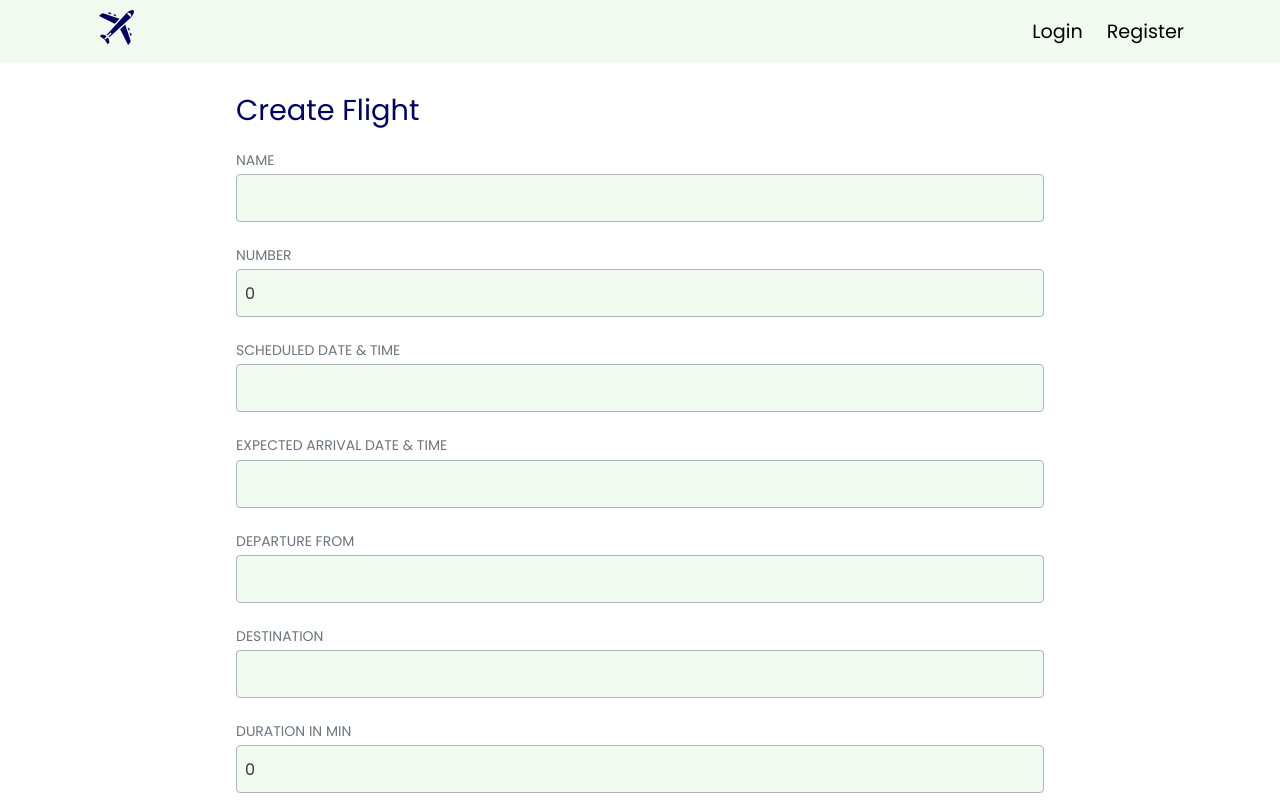
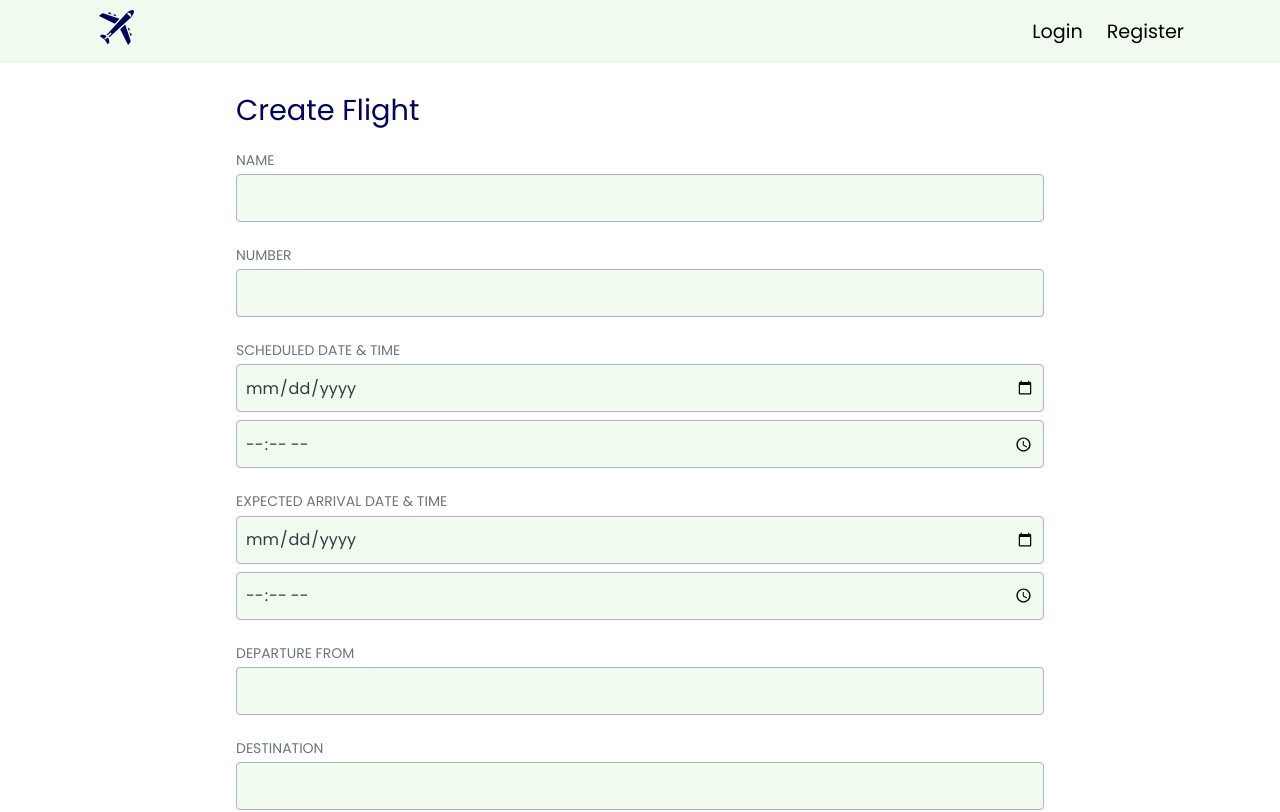
Before and after one commit to alexandreprevi/flightManager-braive, a React (Create React App) app in the folder frontend/: page /create in a window 1280 px wide. Shown: the top 812 px of the page. Built offline with nearby package versions, Linux system fonts and the light colour scheme.

Commit message:
updated CreateFlight with date and time inputs

```diff
--- a/frontend/src/pages/CreateFlight.jsx
+++ b/frontend/src/pages/CreateFlight.jsx
@@ -13,20 +13,24 @@ const CreateFlight = () => {
   const navigate = useNavigate()
   const [formData, setFormData] = useState({
     flightName: "",
-    flightNumber: 0,
-    scheduledDateAndTime: "",
-    expectedArrivalDateAndTime: "",
+    flightNumber: "",
+    scheduledDate: "",
+    scheduledTime: "",
+    expectedArrivalDate: "",
+    expectedArrivalTime: "",
     departureFrom: "",
     destination: "",
-    fare: 0,
-    duration: 0,
+    fare: "",
+    duration: "",
   })
 
   const {
     flightName,
     flightNumber,
-    scheduledDateAndTime,
-    expectedArrivalDateAndTime,
+    scheduledDate,
+    scheduledTime,
+    expectedArrivalDate,
+    expectedArrivalTime,
     departureFrom,
     destination,
     fare,
@@ -50,7 +54,30 @@ const CreateFlight = () => {
       return
     }
 
-    dispatch(createFlight(formData))
+    const scheduledDateAndTime = `${scheduledDate}T${scheduledTime}:00`
+    const expectedArrivalDateAndTime = `${expectedArrivalDate}T${expectedArrivalTime}:00`
+
+    if (
+      Date.parse(scheduledDateAndTime) > Date.parse(expectedArrivalDateAndTime)
+    ) {
+      toast.error(
+        "Arrival date & time must be later than departure date & time"
+      )
+      return
+    }
+
+    dispatch(
+      createFlight({
+        flightName: flightName.charAt(0).toUpperCase() + flightName.slice(1),
+        flightNumber,
+        scheduledDateAndTime,
+        expectedArrivalDateAndTime,
+        departureFrom,
+        destination,
+        fare,
+        duration,
+      })
+    )
     navigate("/")
   }
 
@@ -78,22 +105,42 @@ const CreateFlight = () => {
               onChange={onChange}
             />
           </Form.Control>
+
           <Form.Control label="scheduled date & time">
+            <FlexContainer flexDirection="column" spacing="small">
               <Input
-              type="text"
-              name="scheduledDateAndTime"
-              value={scheduledDateAndTime}
+                type="date"
+                name="scheduledDate"
+                value={scheduledDate}
                 onChange={onChange}
               />
+              <Input
+                type="time"
+                name="scheduledTime"
+                value={scheduledTime}
+                onChange={onChange}
+                flexBasis="large"
+              />
+            </FlexContainer>
           </Form.Control>
           <Form.Control label="expected arrival date & time">
+            <FlexContainer flexDirection="column" spacing="small">
               <Input
-              type="text"
-              name="expectedArrivalDateAndTime"
-              value={expectedArrivalDateAndTime}
+                type="date"
+                name="expectedArrivalDate"
+                value={expectedArrivalDate}
                 onChange={onChange}
               />
+              <Input
+                type="time"
+                name="expectedArrivalTime"
+                value={expectedArrivalTime}
+                onChange={onChange}
+                flexBasis="large"
+              />
+            </FlexContainer>
           </Form.Control>
+
           <Form.Control label="departure from">
             <Input
               type="text"
@@ -118,7 +165,7 @@ const CreateFlight = () => {
               onChange={onChange}
             />
           </Form.Control>
-          <Form.Control label="fare">
+          <Form.Control label="fare in $">
             <Input type="number" name="fare" value={fare} onChange={onChange} />
           </Form.Control>
         </Form.Section>
```
Lines whose indentation alone changed are shown as unchanged.
